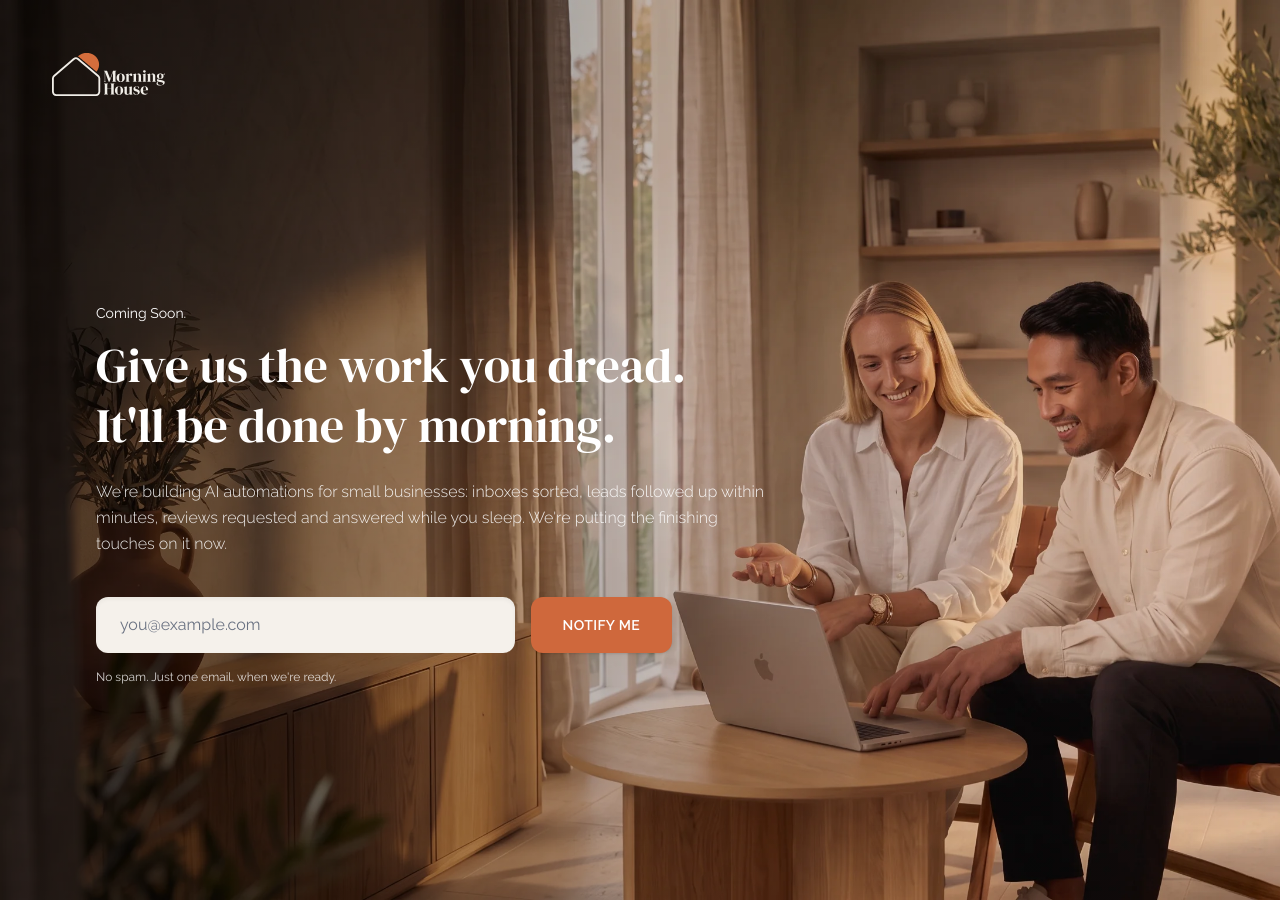
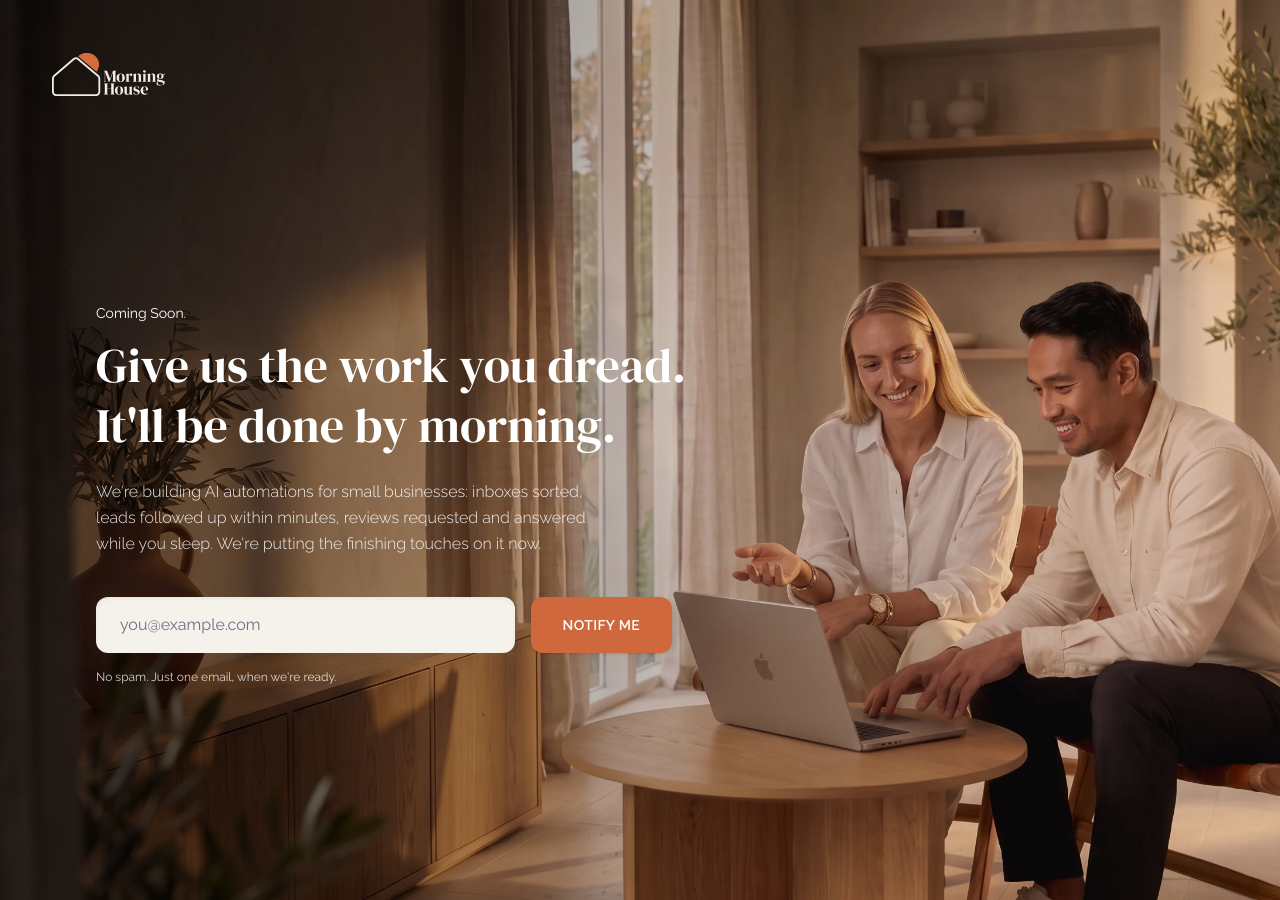
Before and after one commit to refinedislandcreations/morning-house, a Jekyll site: the page built from index.html, in a window 1280 px wide. Built offline with Jekyll 4.4.1, drawn with Linux system fonts in a browser that asks for light colours.

Commit message:
feat: add lg container variable and update hero paragraph max-width utility classes

```diff
--- a/assets/css/output.css
+++ b/assets/css/output.css
@@ -14,6 +14,7 @@
     --color-white: #fff;
     --spacing: 0.25rem;
     --container-md: 28rem;
+    --container-lg: 32rem;
     --container-xl: 36rem;
     --container-2xl: 42rem;
     --container-4xl: 56rem;
@@ -427,6 +428,9 @@
     .md\:h-12 {
       height: calc(var(--spacing) * 12);
     }
+    .md\:max-w-lg {
+      max-width: var(--container-lg);
+    }
     .md\:max-w-xl {
       max-width: var(--container-xl);
     }
@@ -471,6 +475,12 @@
     }
     .xl\:max-w-2xl {
       max-width: var(--container-2xl);
+    }
+    .xl\:max-w-lg {
+      max-width: var(--container-lg);
+    }
+    .xl\:max-w-xl {
+      max-width: var(--container-xl);
     }
     .xl\:bg-transparent {
       background-color: transparent;
--- a/index.html
+++ b/index.html
@@ -20,7 +20,7 @@ title: Home
         Give us the work you dread.<br> It'll be done by morning.
       </h1>
 
-      <p class="text-white/90 font-body text-xs md:text-sm xl:text-base max-w-md md:max-w-xl xl:max-w-2xl mb-10 leading-relaxed font-light">
+      <p class="text-white/90 font-body text-xs md:text-sm xl:text-base max-w-md md:max-w-lg mb-10 leading-relaxed font-light">
         We're building AI automations for small businesses: inboxes sorted, leads followed up within minutes, reviews requested and answered while you sleep. We're putting the finishing touches on it now.
       </p>
 
```
